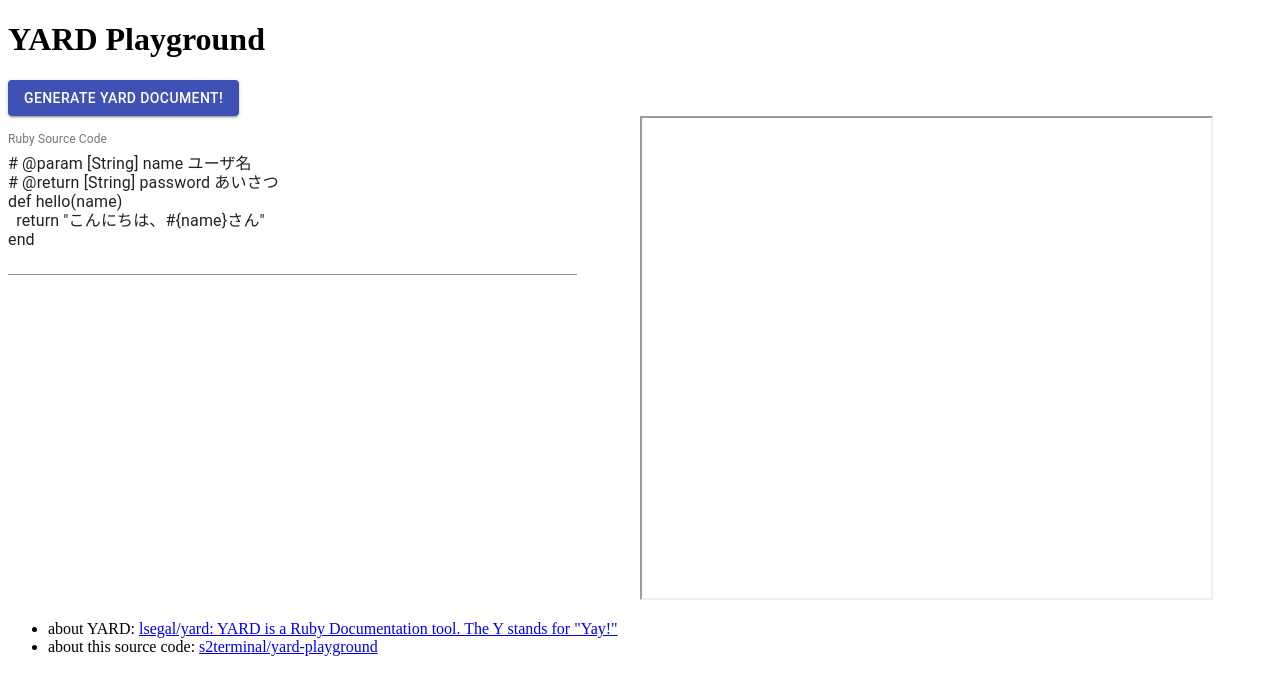
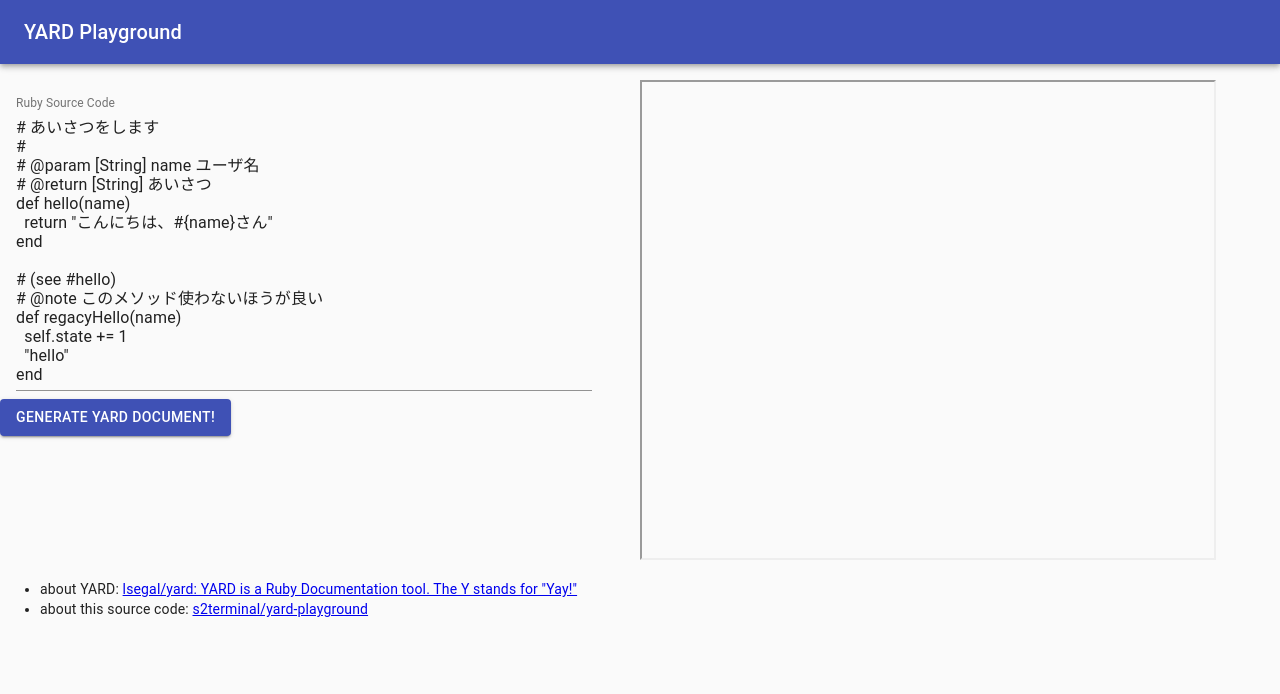
Before and after one commit to s2terminal/yard-playground, a Next.js app: page / in a window 1280 px wide. Shown: the top 694 px of the page. Built offline with nearby package versions, Linux system fonts and the light colour scheme; no server answers.

Commit message:
fix header

```diff
--- a/pages/index.tsx
+++ b/pages/index.tsx
@@ -1,14 +1,24 @@
-import { TextField, Button, Grid  } from '@material-ui/core';
+import { TextField, Button, Grid, AppBar, Toolbar, Typography } from '@material-ui/core';
+import CssBaseline from '@material-ui/core/CssBaseline';
+
 import * as React from 'react';
 import fetch from 'isomorphic-unfetch';
 import cheerio from 'cheerio';
 
-const defaultRuby = `# @param [String] name ユーザ名
-# @return [String] password あいさつ
+const defaultRuby = `# あいさつをします
+#
+# @param [String] name ユーザ名
+# @return [String] あいさつ
 def hello(name)
   return "こんにちは、#{name}さん"
 end
-`;
+
+# (see #hello)
+# @note このメソッド使わないほうが良い
+def regacyHello(name)
+  self.state += 1
+  "hello"
+end`;
 const sinatraOrigin = 'http://localhost:4567';
 
 interface State {
@@ -53,32 +63,37 @@ class Index extends React.Component<any, State> {
   render() {
     return (
       <>
-        <h1>YARD Playground</h1>
-        <form>
-          <div>
-            <Button variant="contained" color="primary" onClick={this.handleSubmit}>
-              Generate YARD Document!
-            </Button>
-          </div>
+        <CssBaseline />
         <Grid container>
+          <Grid item xs={12} style={{marginBottom: "1rem"}}>
+            <AppBar position="static">
+              <Toolbar>
+                <Typography variant="h6" color="inherit">
+                  YARD Playground
+                </Typography>
+              </Toolbar>
+            </AppBar>
+          </Grid>
           <Grid item xs={6}>
             <TextField
               id="textfield-ruby"
               name="ruby"
               label="Ruby Source Code"
               multiline
-                style={ {width: "90%"} }
+              style={ {width: "90%", marginLeft: "1rem"} }
               value={this.state.ruby}
               margin="normal"
               onChange={this.handleChange}
             />
+            <Button variant="contained" color="primary" onClick={this.handleSubmit}>
+              Generate YARD Document!
+            </Button>
           </Grid>
           <Grid item xs={6}>
             <iframe id="iframe-yard" height="480" style={ {width: "90%"} }></iframe>
           </Grid>
         </Grid>
 
-        </form>
         <ul>
           <li>about YARD: <a target="blank" href="https://github.com/lsegal/yard">lsegal/yard: YARD is a Ruby Documentation tool. The Y stands for &quot;Yay!&quot;</a></li>
           <li>about this source code: <a target="blank" href="https://github.com/s2terminal/yard-playground">s2terminal/yard-playground</a></li>
```
Lines whose indentation alone changed are shown as unchanged.
